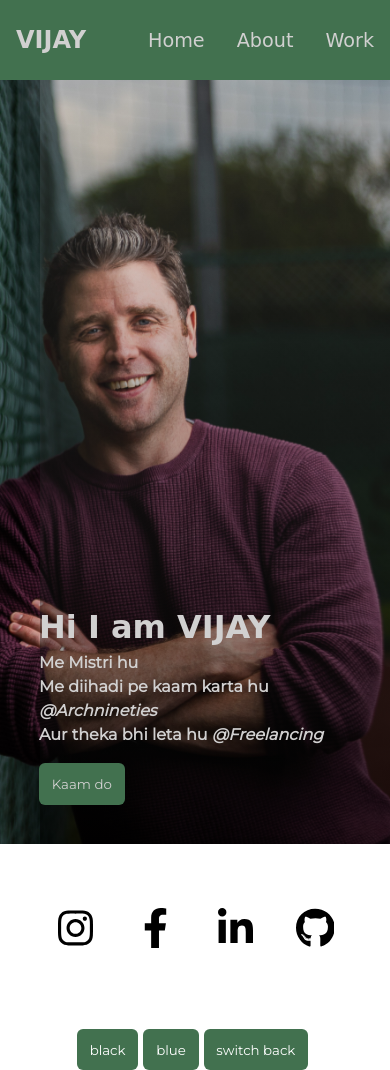
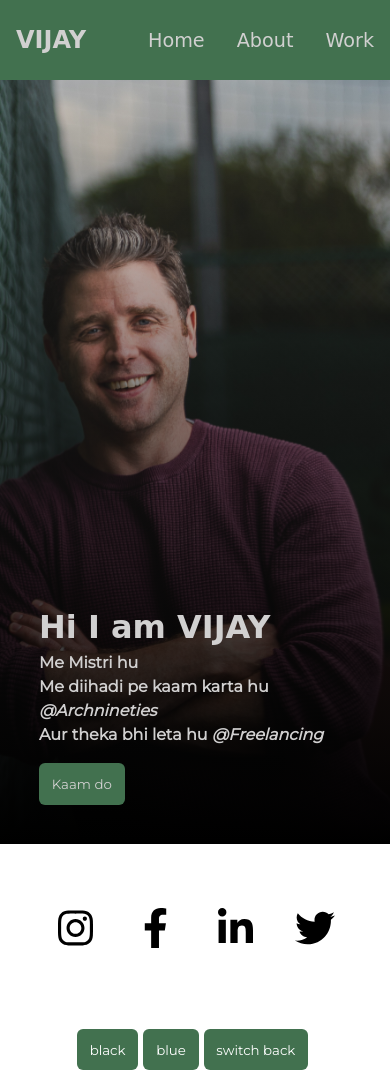
Before and after one commit to ved1998karma/portfolios-html, a plain HTML site: page index.html in a window 390 px wide. Drawn offline with Linux system fonts and the light colour scheme.

Commit message:
changed resposive

```diff
--- a/css/homepage.css
+++ b/css/homepage.css
@@ -110,8 +110,8 @@ button:hover{
 main {
   height: calc(100vh - 80px);
   margin: 0 auto;
-  background-image: linear-gradient(to right, rgba(0,0,0,0.4), rgba(255,255,255,.2)) , url("../assets/person.jpg");
-  background-position: center;
+  background-position: top center, top right 0px;
+  background-image:linear-gradient(to right , rgba(0,0,0,0.2) , rgba(250,250,250,0.1)), url("../assets/person.jpg");
   background-size: cover;
   background-repeat: no-repeat;
   background-attachment: fixed;
--- a/css/responsive.css
+++ b/css/responsive.css
@@ -17,8 +17,8 @@
   }
 
   main{
-    background-position: top  right -40px;
-    background-image:linear-gradient(to top , rgba(0,0,0,0.5) , rgba(250,250,250,0.1)), url("../assets/person.jpg");
+    background-position: top center, top right -40px;
+    background-image:linear-gradient(to top , rgba(0,0,0,1) , rgba(250,250,250,0.1)), url("../assets/person.jpg");
   }
 
   .intro_wrapper{
--- a/index.html
+++ b/index.html
@@ -67,18 +67,18 @@
           </svg>
         </li>
         <li class="twitter">
-          <svg xmlns="http://www.w3.org/2000/svg" viewBox="0 0 496 512">
+          <svg xmlns="http://www.w3.org/2000/svg" viewBox="0 0 512 512">
             <path
-              d="M165.9 397.4c0 2-2.3 3.6-5.2 3.6-3.3.3-5.6-1.3-5.6-3.6 0-2 2.3-3.6 5.2-3.6 3-.3 5.6 1.3 5.6 3.6zm-31.1-4.5c-.7 2 1.3 4.3 4.3 4.9 2.6 1 5.6 0 6.2-2s-1.3-4.3-4.3-5.2c-2.6-.7-5.5.3-6.2 2.3zm44.2-1.7c-2.9.7-4.9 2.6-4.6 4.9.3 2 2.9 3.3 5.9 2.6 2.9-.7 4.9-2.6 4.6-4.6-.3-1.9-3-3.2-5.9-2.9zM244.8 8C106.1 8 0 113.3 0 252c0 110.9 69.8 205.8 169.5 239.2 12.8 2.3 17.3-5.6 17.3-12.1 0-6.2-.3-40.4-.3-61.4 0 0-70 15-84.7-29.8 0 0-11.4-29.1-27.8-36.6 0 0-22.9-15.7 1.6-15.4 0 0 24.9 2 38.6 25.8 21.9 38.6 58.6 27.5 72.9 20.9 2.3-16 8.8-27.1 16-33.7-55.9-6.2-112.3-14.3-112.3-110.5 0-27.5 7.6-41.3 23.6-58.9-2.6-6.5-11.1-33.3 2.6-67.9 20.9-6.5 69 27 69 27 20-5.6 41.5-8.5 62.8-8.5s42.8 2.9 62.8 8.5c0 0 48.1-33.6 69-27 13.7 34.7 5.2 61.4 2.6 67.9 16 17.7 25.8 31.5 25.8 58.9 0 96.5-58.9 104.2-114.8 110.5 9.2 7.9 17 22.9 17 46.4 0 33.7-.3 75.4-.3 83.6 0 6.5 4.6 14.4 17.3 12.1C428.2 457.8 496 362.9 496 252 496 113.3 383.5 8 244.8 8zM97.2 352.9c-1.3 1-1 3.3.7 5.2 1.6 1.6 3.9 2.3 5.2 1 1.3-1 1-3.3-.7-5.2-1.6-1.6-3.9-2.3-5.2-1zm-10.8-8.1c-.7 1.3.3 2.9 2.3 3.9 1.6 1 3.6.7 4.3-.7.7-1.3-.3-2.9-2.3-3.9-2-.6-3.6-.3-4.3.7zm32.4 35.6c-1.6 1.3-1 4.3 1.3 6.2 2.3 2.3 5.2 2.6 6.5 1 1.3-1.3.7-4.3-1.3-6.2-2.2-2.3-5.2-2.6-6.5-1zm-11.4-14.7c-1.6 1-1.6 3.6 0 5.9 1.6 2.3 4.3 3.3 5.6 2.3 1.6-1.3 1.6-3.9 0-6.2-1.4-2.3-4-3.3-5.6-2z"
+              d="M459.37 151.716c.325 4.548.325 9.097.325 13.645 0 138.72-105.583 298.558-298.558 298.558-59.452 0-114.68-17.219-161.137-47.106 8.447.974 16.568 1.299 25.34 1.299 49.055 0 94.213-16.568 130.274-44.832-46.132-.975-84.792-31.188-98.112-72.772 6.498.974 12.995 1.624 19.818 1.624 9.421 0 18.843-1.3 27.614-3.573-48.081-9.747-84.143-51.98-84.143-102.985v-1.299c13.969 7.797 30.214 12.67 47.431 13.319-28.264-18.843-46.781-51.005-46.781-87.391 0-19.492 5.197-37.36 14.294-52.954 51.655 63.675 129.3 105.258 216.365 109.807-1.624-7.797-2.599-15.918-2.599-24.04 0-57.828 46.782-104.934 104.934-104.934 30.213 0 57.502 12.67 76.67 33.137 23.715-4.548 46.456-13.32 66.599-25.34-7.798 24.366-24.366 44.833-46.132 57.827 21.117-2.273 41.584-8.122 60.426-16.243-14.292 20.791-32.161 39.308-52.628 54.253z"
             />
           </svg>
         </li>
       </ul>
     </footer>
     <div class="switch-button">
-      <button id="switch" class=" c-white">black</button>
-      <button id="switchBlue" class=" c-white">blue</button>
-      <button id="switchBack" class=" c-white">switch back</button>
+      <button id="switch" class="c-white">black</button>
+      <button id="switchBlue" class="c-white">blue</button>
+      <button id="switchBack" class="c-white">switch back</button>
     </div>
 
     <script src="./js/homepage.js"></script>
```
